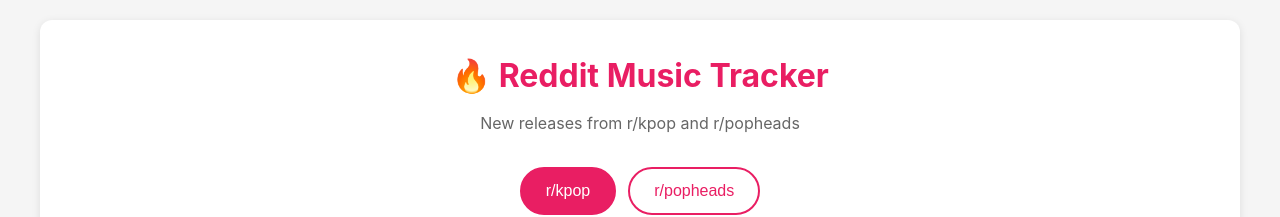
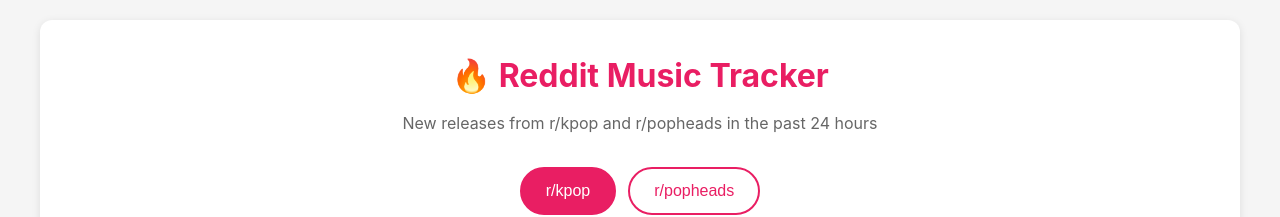
Before and after one commit to georgeryang/r-music-tracker, a plain HTML site: page index.html in a window 1280 px wide. Shown: the top 217 px of the page. Drawn offline with Linux system fonts and the light colour scheme; no server answers.

Commit message:
Clarify body text

```diff
--- a/index.html
+++ b/index.html
@@ -273,7 +273,7 @@
     <div class="container">
         <header>
             <h1>🔥 Reddit Music Tracker</h1>
-            <p class="subtitle">New releases from r/kpop and r/popheads</p>
+            <p class="subtitle">New releases from r/kpop and r/popheads in the past 24 hours</p>
         </header>
 
         <div class="subreddit-selector">
```
